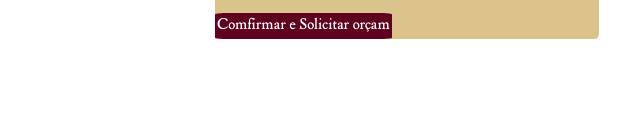
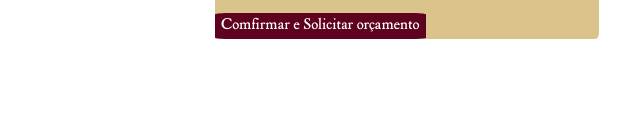
Before and after one commit to ArthCd/saboretradicao, a plain HTML site: page servicos.html in a window 1280 px wide. Shown: the part 679-800 px from the top of the page, 169-809 px from the left. Drawn offline with nearby package versions, Linux system fonts and the light colour scheme.

Commit message:
Update servicos.html

```diff
--- a/servicos.html
+++ b/servicos.html
@@ -69,7 +69,7 @@
 
 
 
-                        <input type="" value="Comfirmar e Solicitar orçamento" onclick="orc()">
+                        <input type="button" value="Comfirmar e Solicitar orçamento" onclick="orc()">
         </form>
      </div>
 
```
